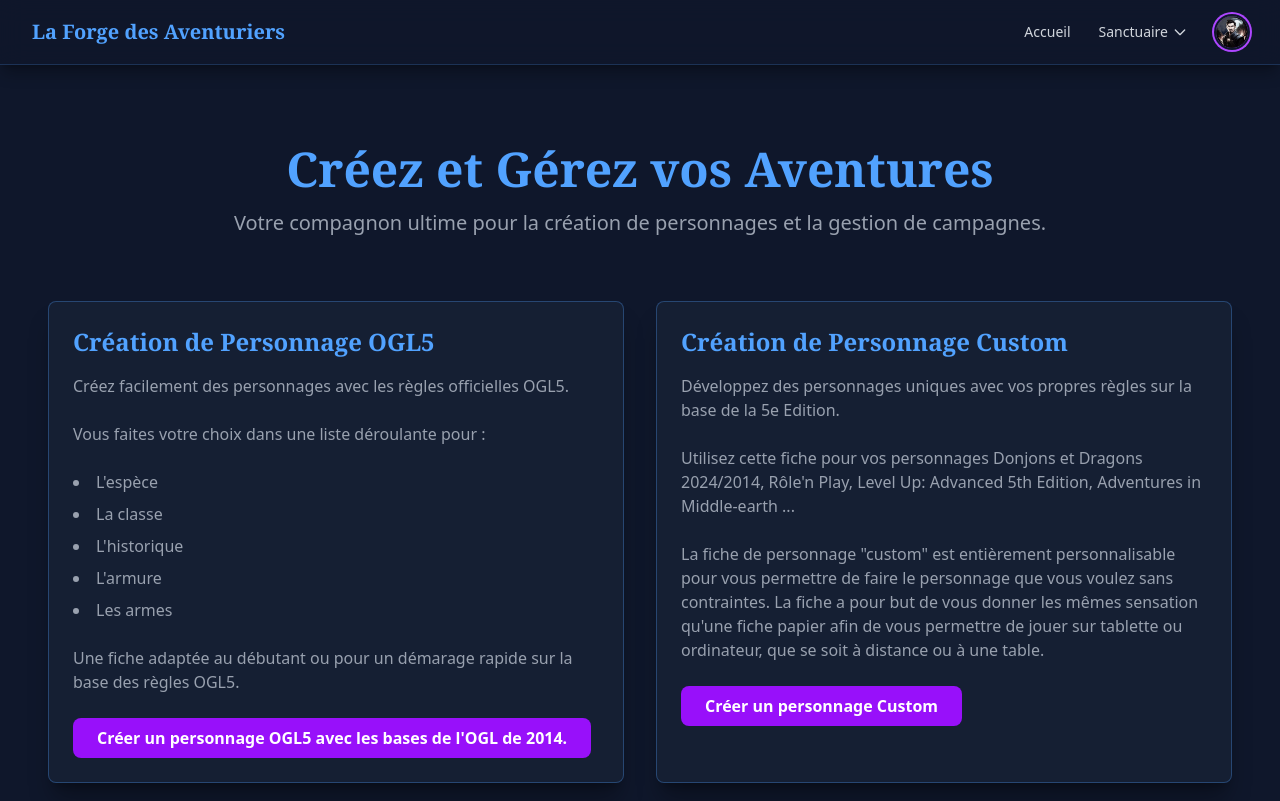
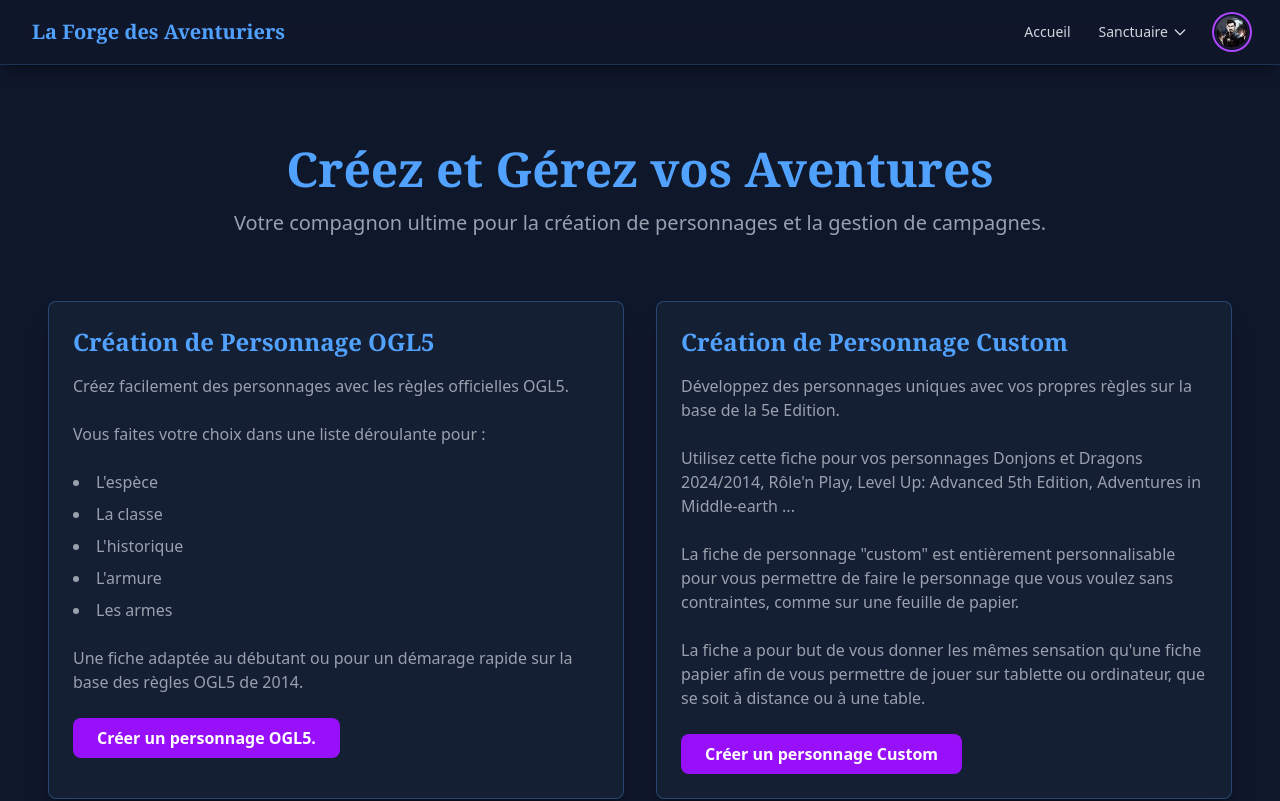
Before and after one commit to Thomas-Trehou/atlasdd-front-reborn, an Angular app: page / in a window 1280 px wide. Shown: the top 801 px of the page. Built offline with nearby package versions, Linux system fonts and the light colour scheme.

Commit message:
refacto friend invitation and home

```diff
--- a/src/app/features/user/components/manage-invitations/manage-invitations.component.ts
+++ b/src/app/features/user/components/manage-invitations/manage-invitations.component.ts
@@ -12,6 +12,7 @@ import {UserService} from '../../../../services/user/user.service';
 })
 export class ManageInvitationsComponent implements OnInit {
   @Output() friendAdded = new EventEmitter<void>();
+  @Output() invitationsChanged = new EventEmitter<void>();
 
   receivedInvitations: Invitation[] = [];
   sentInvitations: Invitation[] = [];
@@ -47,11 +48,10 @@ export class ManageInvitationsComponent implements OnInit {
       // 1. Appel API pour accepter
       await this.userService.acceptInvitation(invitationId, this.currentUser.id);
 
-      // 2. Mise à jour immédiate de la liste d'invitations (la supprime de la vue)
-      this.receivedInvitations = this.receivedInvitations.filter(inv => inv.id !== invitationId);
-
-      // 3. Émettre l'événement pour notifier le parent
+      // 2. Émettre l'événement pour notifier le parent
       this.friendAdded.emit();
+      this.invitationsChanged.emit();
+      await this.loadInvitations();
 
     } catch (error) {
       console.error("Erreur lors de l'acceptation de l'invitation", error);
@@ -64,7 +64,8 @@ export class ManageInvitationsComponent implements OnInit {
     try {
       await this.userService.declineInvitation(invitationId, this.currentUser.id);
       // Mise à jour immédiate également pour le refus
-      this.receivedInvitations = this.receivedInvitations.filter(inv => inv.id !== invitationId);
+      this.invitationsChanged.emit();
+      await this.loadInvitations();
     } catch (error) {
       console.error("Erreur lors du refus de l'invitation", error);
     }
@@ -75,7 +76,8 @@ export class ManageInvitationsComponent implements OnInit {
     try {
       await this.userService.cancelInvitation(invitationId, this.currentUser.id);
       // Mise à jour immédiate pour l'annulation
-      this.sentInvitations = this.sentInvitations.filter(inv => inv.id !== invitationId);
+      this.invitationsChanged.emit();
+      await this.loadInvitations();
     } catch (error) {
       console.error("Erreur lors de l'annulation de l'invitation", error);
     }
--- a/src/app/features/user/components/profile/profile.component.html
+++ b/src/app/features/user/components/profile/profile.component.html
@@ -29,9 +29,9 @@
 
     <div class="grid grid-cols-1 lg:grid-cols-2 gap-8">
 
-      <app-search-friends></app-search-friends>
+      <app-search-friends (invitationSent)="onInvitationsChanged()"></app-search-friends>
 
-      <app-manage-invitations (friendAdded)="loadUserFriends()"></app-manage-invitations>
+      <app-manage-invitations (friendAdded)="loadUserFriends()" (invitationsChanged)="onInvitationsChanged()"></app-manage-invitations>
 
     </div>
 
--- a/src/app/features/user/components/profile/profile.component.ts
+++ b/src/app/features/user/components/profile/profile.component.ts
@@ -1,4 +1,4 @@
-import {Component, OnInit} from '@angular/core';
+import {Component, OnInit, ViewChild} from '@angular/core';
 import {UserLight} from '../../../../core/models/user/user';
 import {UserService} from '../../../../services/user/user.service';
 import {NgForOf, NgIf} from '@angular/common';
@@ -22,6 +22,8 @@ import {ManageInvitationsComponent} from '../manage-invitations/manage-invitatio
   styleUrl: './profile.component.scss'
 })
 export class ProfileComponent implements OnInit {
+  @ViewChild(ManageInvitationsComponent) manageInvitationsComponent!: ManageInvitationsComponent;
+
   user?: UserLight;
   userFriends: UserLight[] = [];
   loading: boolean = false;
@@ -58,4 +60,10 @@ export class ProfileComponent implements OnInit {
     }
   }
 
+  onInvitationsChanged(): void {
+    if (this.manageInvitationsComponent) {
+      this.manageInvitationsComponent.loadInvitations();
+    }
+  }
+
 }
--- a/src/app/features/user/components/search-friends/search-friends.component.ts
+++ b/src/app/features/user/components/search-friends/search-friends.component.ts
@@ -1,4 +1,4 @@
-import { Component } from '@angular/core';
+import {Component, EventEmitter, Output} from '@angular/core';
 import { CommonModule } from '@angular/common';
 import { FormsModule } from '@angular/forms';
 import {UserLight} from '../../../../core/models/user/user';
@@ -11,6 +11,8 @@ import {UserService} from '../../../../services/user/user.service';
   templateUrl: './search-friends.component.html',
 })
 export class SearchFriendsComponent {
+  @Output() invitationSent = new EventEmitter<void>();
+
   searchTerm: string = '';
   searchResult?: UserLight;
   loading: boolean = false;
@@ -54,6 +56,7 @@ export class SearchFriendsComponent {
       this.message = 'Invitation envoyée avec succès !';
       this.isError = false;
       this.searchResult = undefined; // Cacher le résultat après envoi
+      this.invitationSent.emit();
     } catch (error) {
       this.message = "Erreur lors de l'envoi de l'invitation.";
       this.isError = true;
--- a/src/app/pages/home/home.component.html
+++ b/src/app/pages/home/home.component.html
@@ -22,11 +22,11 @@
         </ul>
 
       <p class="mt-6 mb-6 text-gray-400">
-        Une fiche adaptée au débutant ou pour un démarage rapide sur la base des règles OGL5.
+        Une fiche adaptée au débutant ou pour un démarage rapide sur la base des règles OGL5 de 2014.
       </p>
 
       <button (click)="navigateToCreateOgl5()" class="bg-purple-600 text-white font-bold px-6 py-2 rounded-lg hover:bg-purple-500 focus:outline-none focus:ring-4 focus:ring-purple-400/50 transition-all duration-300 hover:shadow-lg hover:shadow-purple-500/40">
-        Créer un personnage OGL5 avec les bases de l'OGL de 2014.
+        Créer un personnage OGL5.
       </button>
     </div>
 
@@ -39,7 +39,9 @@
         Utilisez cette fiche pour vos personnages Donjons et Dragons 2024/2014, Rôle'n Play, Level Up: Advanced 5th Edition, Adventures in Middle-earth ...
       </p>
       <p class="mb-6 text-gray-400">
-        La fiche de personnage "custom" est entièrement personnalisable pour vous permettre de faire le personnage que vous voulez sans contraintes.
+        La fiche de personnage "custom" est entièrement personnalisable pour vous permettre de faire le personnage que vous voulez sans contraintes, comme sur une feuille de papier.
+      </p>
+      <p class="mb-6 text-gray-400">
         La fiche a pour but de vous donner les mêmes sensation qu'une fiche papier afin de vous permettre de jouer sur tablette ou ordinateur, que se soit à distance ou à une table.
       </p>
       <button (click)="navigateToCreateCustom()" class="bg-purple-600 text-white font-bold px-6 py-2 rounded-lg hover:bg-purple-500 focus:outline-none focus:ring-4 focus:ring-purple-400/50 transition-all duration-300 hover:shadow-lg hover:shadow-purple-500/40">
```
